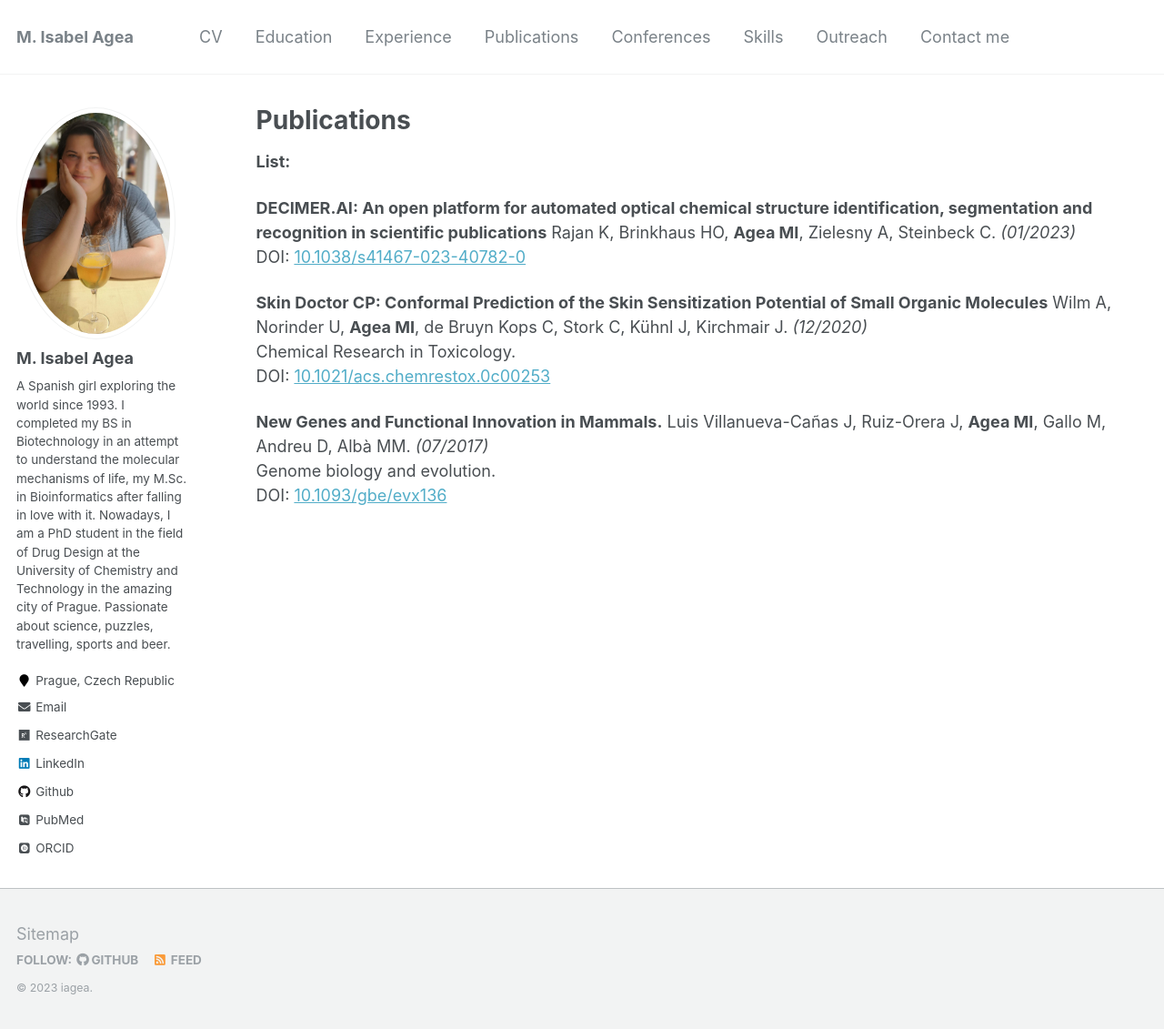
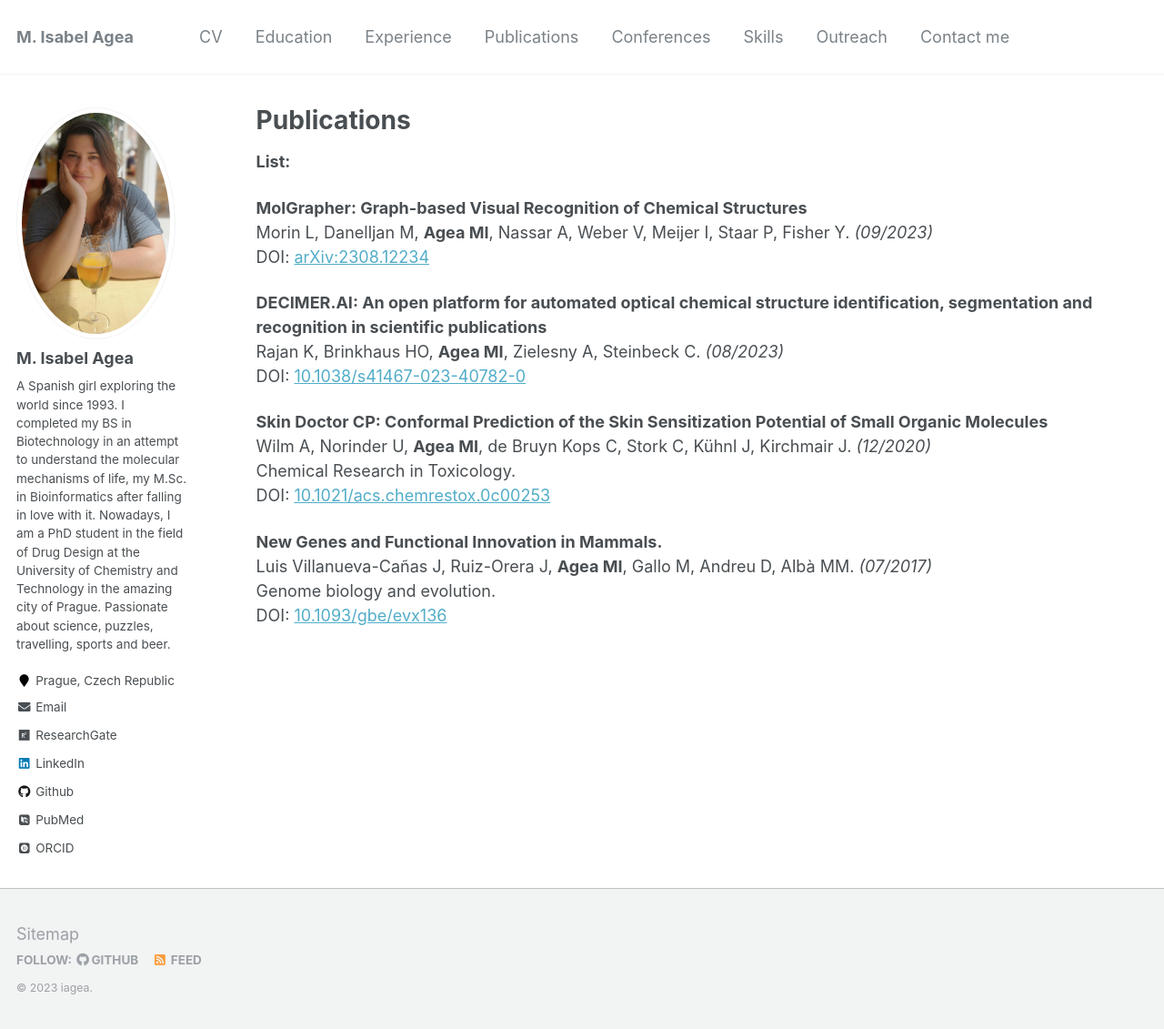
Before and after one commit to Iagea/iagea.github.io, a Jekyll site: the page built from _pages/publications.md, in a window 1280 px wide and 1131 px high. Shown: the whole window at 91% size. Built offline with Jekyll 4.4.1, drawn with Linux system fonts in a browser that asks for light colours; some web fonts are replaced.

Commit message:
Update publications.md

```diff
--- a/_pages/publications.md
+++ b/_pages/publications.md
@@ -13,13 +13,16 @@ author_profile: true
 
 **List:**
 
-**DECIMER.AI: An open platform for automated optical chemical structure identification, segmentation and recognition in scientific publications** Rajan K, Brinkhaus HO, **Agea MI**, Zielesny A, Steinbeck C. _(01/2023)_ <br>
+**MolGrapher: Graph-based Visual Recognition of Chemical Structures** <br> Morin L, Danelljan M, **Agea MI**, Nassar A, Weber V, Meijer I, Staar P, Fisher Y. _(09/2023)_ <br>
+DOI: [arXiv:2308.12234](https://arxiv.org/abs/2308.12234) <br>
+
+**DECIMER.AI: An open platform for automated optical chemical structure identification, segmentation and recognition in scientific publications** <br> Rajan K, Brinkhaus HO, **Agea MI**, Zielesny A, Steinbeck C. _(08/2023)_ <br>
 DOI: [10.1038/s41467-023-40782-0](https://www.nature.com/articles/s41467-023-40782-0) <br>
 
-**Skin Doctor CP: Conformal Prediction of the Skin Sensitization Potential of Small Organic Molecules** Wilm A, Norinder U, **Agea MI**, de Bruyn Kops C, Stork C, Kühnl J, Kirchmair J. _(12/2020)_ <br>
+**Skin Doctor CP: Conformal Prediction of the Skin Sensitization Potential of Small Organic Molecules** <br> Wilm A, Norinder U, **Agea MI**, de Bruyn Kops C, Stork C, Kühnl J, Kirchmair J. _(12/2020)_ <br>
 Chemical Research in Toxicology. <br>
 DOI: [10.1021/acs.chemrestox.0c00253](https://pubs.acs.org/doi/10.1021/acs.chemrestox.0c00253) <br>
 
-**New Genes and Functional Innovation in Mammals.** Luis Villanueva-Cañas J, Ruiz-Orera J, **Agea MI**, Gallo M, Andreu D, Albà MM. _(07/2017)_ <br>
+**New Genes and Functional Innovation in Mammals.** <br> Luis Villanueva-Cañas J, Ruiz-Orera J, **Agea MI**, Gallo M, Andreu D, Albà MM. _(07/2017)_ <br>
 Genome biology and evolution. <br>
 DOI: [10.1093/gbe/evx136](https://academic.oup.com/gbe/article/9/7/1886/3983271) <br>
```
